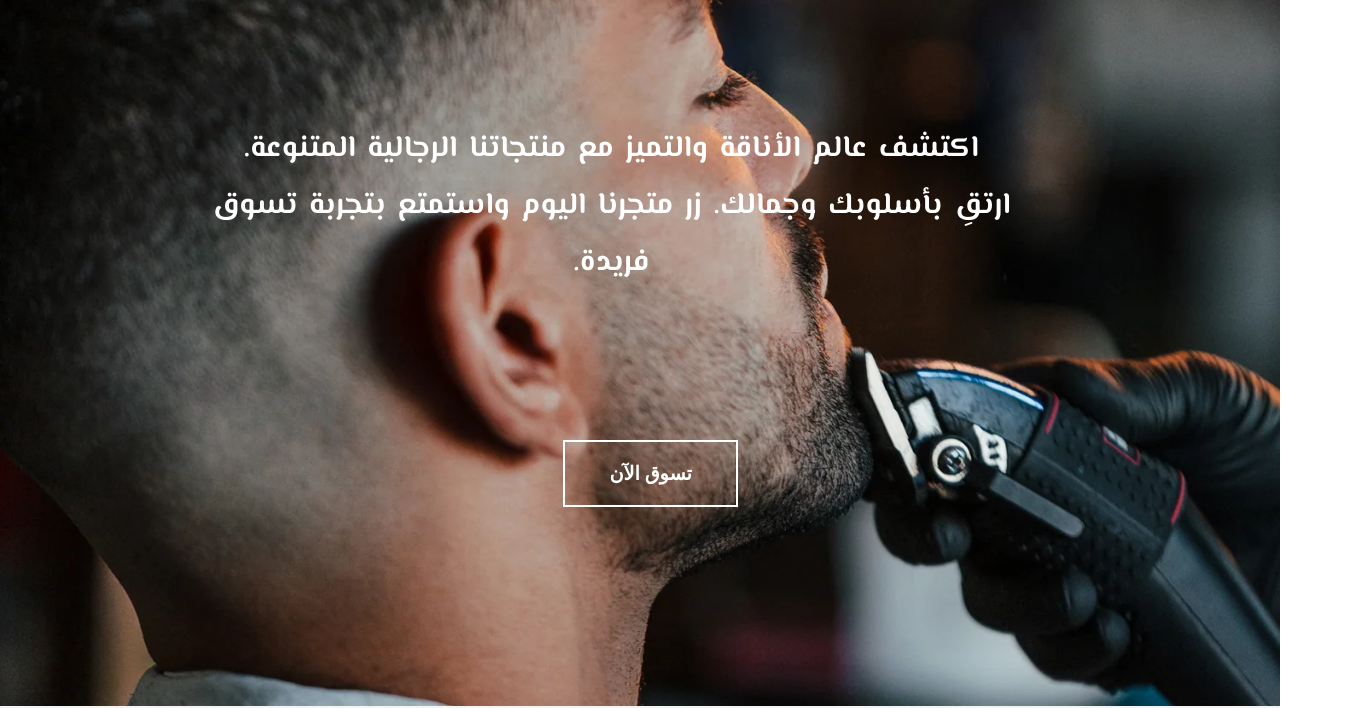
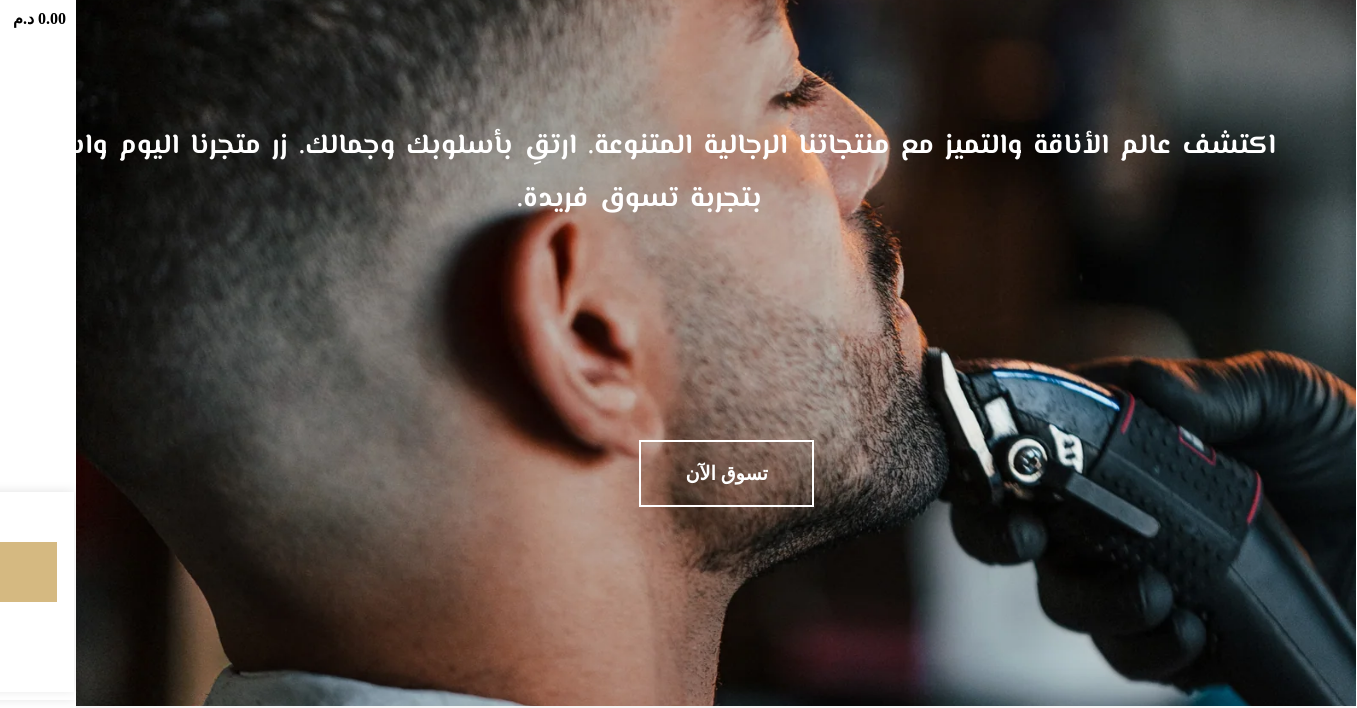
Before and after one commit to Ghost-2k/zizwar-shop, a plain HTML site: page zizwar/index.html in a window 1280 px wide. Shown: the part 120-828 px from the top of the page, 1357 px wide, since content can reach past the window. Drawn offline with Linux system fonts and the light colour scheme; a web font is replaced by a local one.

Commit message:
Update stylesheet.css

```diff
--- a/zizwar/assets/stylesheet.css
+++ b/zizwar/assets/stylesheet.css
@@ -187,60 +187,7 @@ section {
 .shopping-cart a {
   color: black;
 }
-/*phone*/
-/*@media screen and (max-width: 500px) {
-  .nav-bar {
-    display: flex;
-    flex-direction: row-reverse;
-    border-bottom: 1px white solid;
-  }
-  .nav-bar ul {
-    position: absolute;
-    top: 69px;
-    right: -5000px;
-    display: flex;
-    flex-direction: column;
-    justify-content: center;
-    align-items: center;
-    gap: 35px;
-    width: 100%;
-    height: 240px;
-    border-bottom: 1px white solid;
-    backdrop-filter: blur(1px);
-    font-size: 18px;
-  }
-  .nav-bar .fa-regular {
-    font-size: 25px;
-    display: block;
-    cursor: pointer;
-  }
-  #check:checked ~ .nav-bar ul {
-    right: -40px; /* Show sidebar when checkbox is checked
-    transition: right 0.2s ease-in-out;
-  }
-  .logo {
-    display: flex;
-    justify-content: center;
-  }
-  .logo img {
-    width: 38%;
-  }
 
-  section .herosection p {
-    width: 390px !important;
-  }
-  section .herosection p {
-    width: 400px;
-    position: absolute;
-    right: 0%;
-    top: 22%;
-    text-align: center;
-  }
-  .herosection button {
-    position: absolute;
-    left: 30%;
-  }
-}
 /* CSS for smaller screens */
 
 @media screen and (max-width: 1024px) {
@@ -338,7 +285,15 @@ section {
     line-height: 20px;
   }
 }
-
+@media screen and (min-width: 1080px) {
+  .herosection p {
+    text-align: center;
+    width: 100% !important; /* Adjusted width for better readability */
+    /* Centering the element horizontally */
+    transform: translate(15%);
+    font-size: 28px !important; /* Adjust for centering */
+  }
+}
 /* start hero section*/
 section .herosection p {
   position: absolute;
@@ -969,7 +924,6 @@ hr {
   display: flex;
   flex-direction: column;
   margin: 0px 10px;
-
 }
 .product-description h2 {
   margin: 20px;
@@ -977,16 +931,13 @@ hr {
   color: #333;
   font-weight: 400;
   word-spacing: 2px;
-
 }
-.product-description h4{
+.product-description h4 {
   font-weight: 300;
   text-align: center;
-padding: 20px;
+  padding: 20px;
   font-size: 30px;
 }
-
-
 
 .product-description p {
   margin: 0 20px;
```
